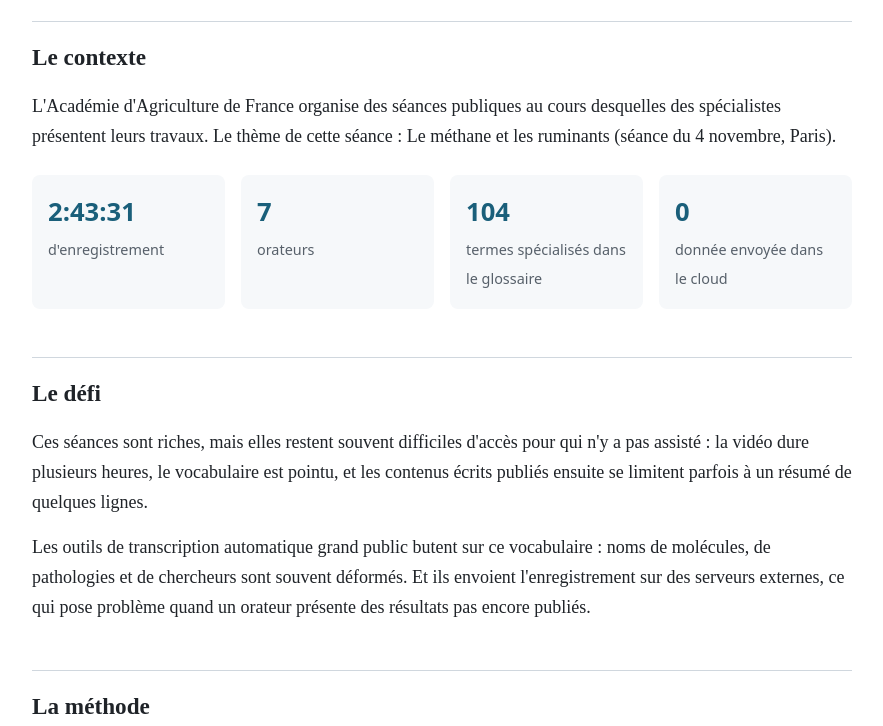
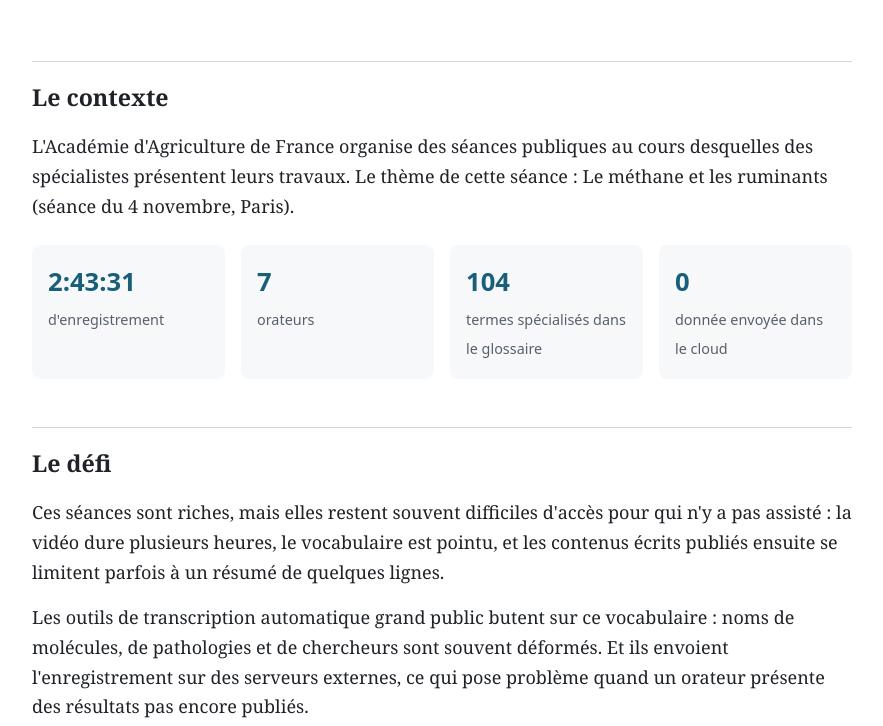
Before and after one commit to myriam-braconier/bibliotheque-vivante, a plain HTML site: page etude-de-cas.html in a window 1280 px wide. Shown: the part 240-966 px from the top of the page, without its empty margins (198-1081 px from the left). Drawn offline with Linux system fonts and the light colour scheme.

Commit message:
Change font-family from 'Times New Roman' to 'Georgia'

```diff
--- a/etude-de-cas.html
+++ b/etude-de-cas.html
@@ -18,7 +18,7 @@
   * { box-sizing: border-box; }
   body {
     margin: 0;
-    font-family: Fraunces, "Times New Roman", serif;
+    font-family: Fraunces, "Georgia", serif;
     color: var(--texte);
     background: var(--fond);
     line-height: 1.65;
```
